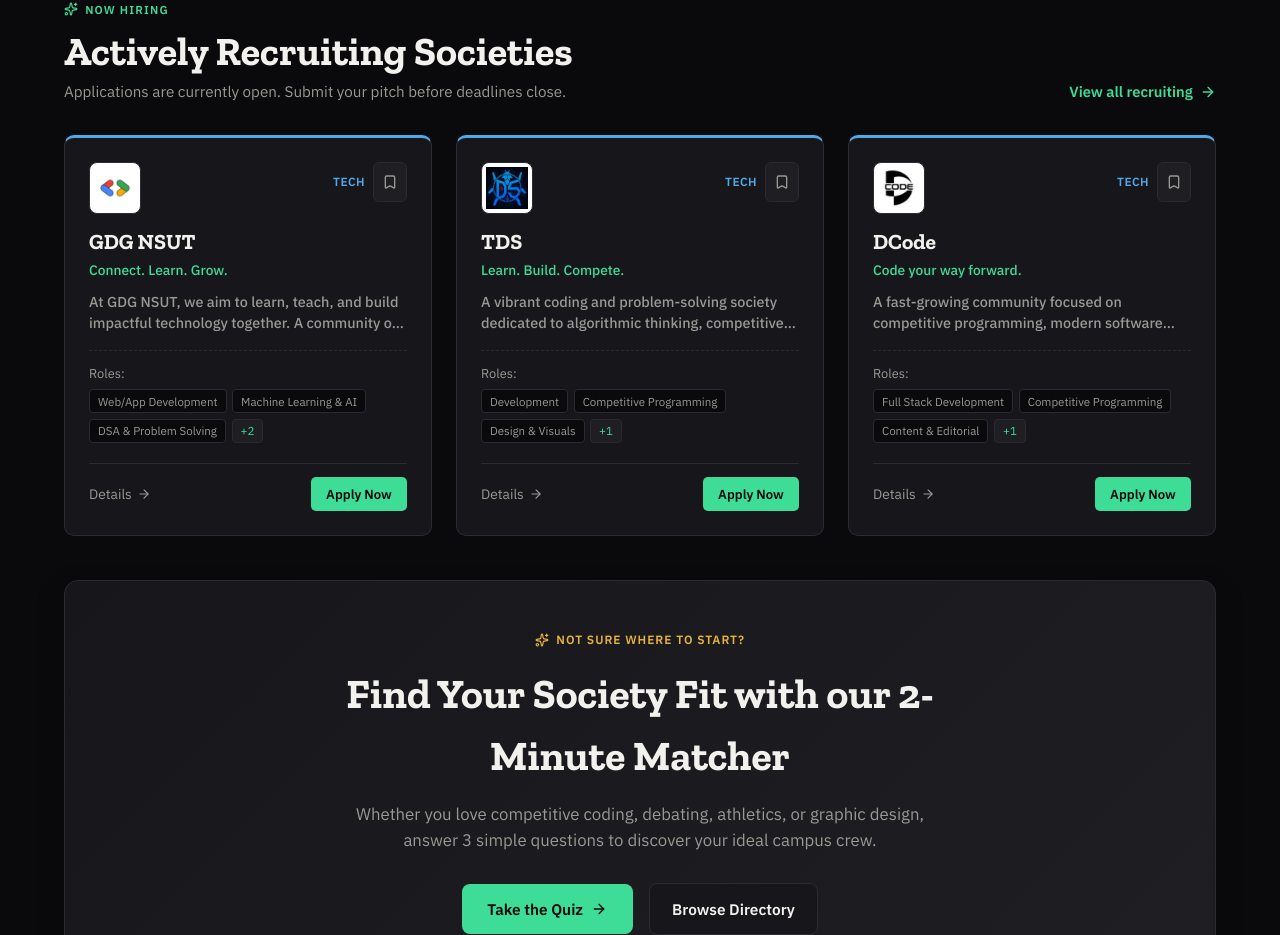
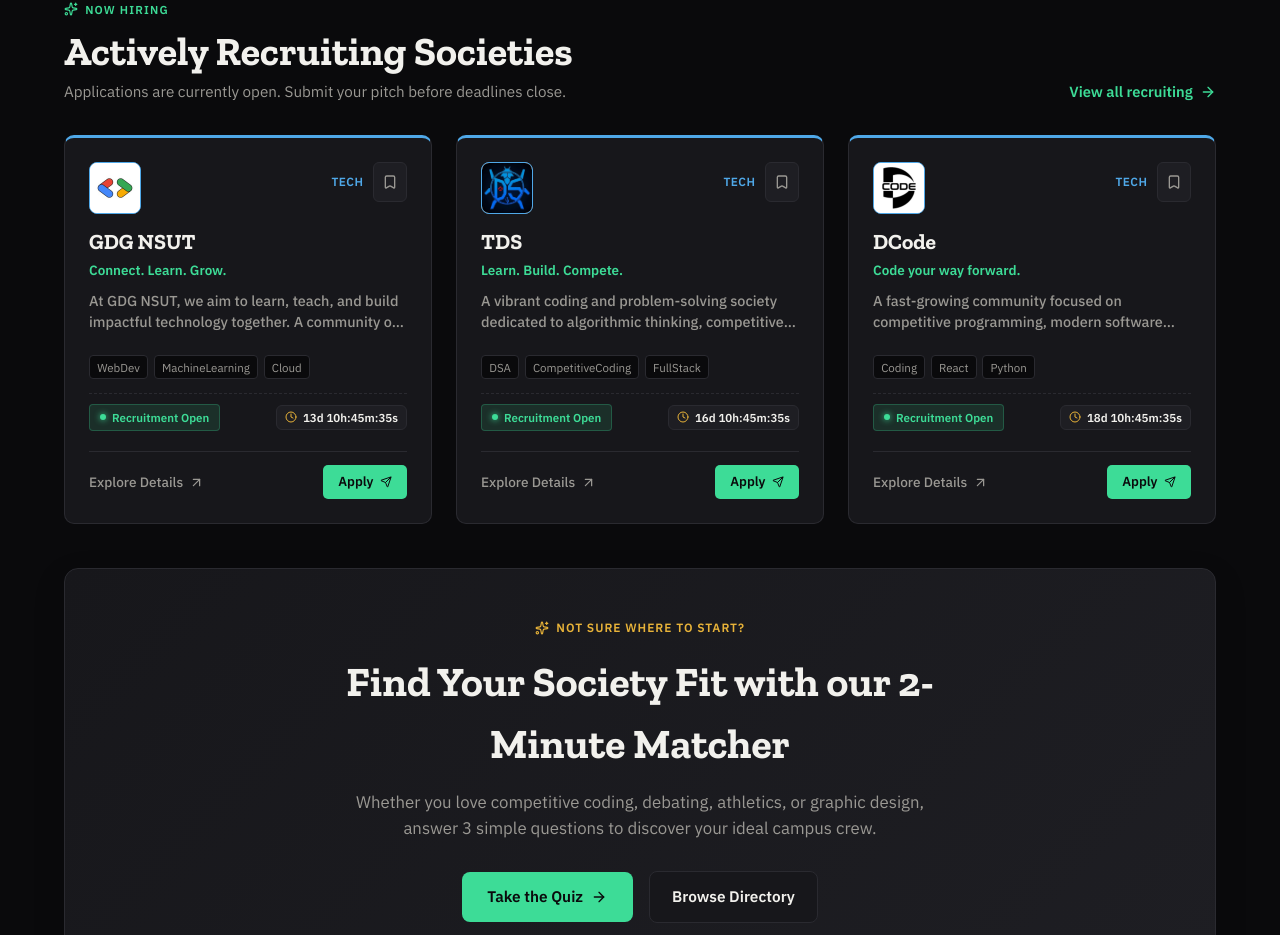
Before and after one commit to shauryakushwaha08/SocietySphere, a React (Vite) app: page / in a window 1280 px wide. Shown: the part 834-1769 px from the top of the page. Built offline with nearby package versions, Linux system fonts and the light colour scheme.

Commit message:
Make Society Card Consistent across the site

```diff
--- a/src/components/DeadlineCountdown.css
+++ b/src/components/DeadlineCountdown.css
@@ -107,15 +107,6 @@
   color: var(--text-soft);
 }
 
-.countdown-box.expired {
-  display: inline-flex;
-  align-items: center;
-  gap: 0.4rem;
-  background: var(--danger-subtle);
-  border: 1px solid var(--danger);
-  color: var(--danger);
-  border-radius: 6px;
-  padding: 0.3rem 0.6rem;
-  font-size: 0.75rem;
-  font-weight: 600;
+.expired {
+  color: var(--danger) !important;
 }
--- a/src/components/DeadlineCountdown.jsx
+++ b/src/components/DeadlineCountdown.jsx
@@ -59,20 +59,20 @@
     );
   }
 
-  if (timeLeft.expired) {
-    return (
-      <div className={`countdown-box expired ${compact ? "compact" : ""}`}>
-        <AlertCircle size={compact ? 12 : 15} />
-        <span>Recruitment Cycle Ended</span>
-      </div>
-    );
-  }
+  // if (timeLeft.expired) {
+  //   return (
+  //     <div className={`countdown-box expired ${compact ? "compact" : ""}`}>
+  //       <AlertCircle size={compact ? 12 : 15} />
+  //       <span>Recruitment Cycle Ended</span>
+  //     </div>
+  //   );
+  // }
 
   if (compact) {
     return (
       <div className="countdown-compact" title={`Closes in ${timeLeft.days}d ${timeLeft.hours}h ${timeLeft.minutes}m ${timeLeft.seconds}s`}>
         <Clock size={12} className="countdown-pulse-icon" />
-        <span className="countdown-compact-time">
+        <span className={`countdown-compact-time ${timeLeft.expired ? "expired" : "" }`}>
           {timeLeft.days > 0 ? `${timeLeft.days}d ` : ""}
           {String(timeLeft.hours).padStart(2, "0")}h:
           {String(timeLeft.minutes).padStart(2, "0")}m:
--- a/src/components/SocietyCard.css
+++ b/src/components/SocietyCard.css
@@ -4,12 +4,10 @@
   height: 52px;
   border-radius: 8px;
   background-color: #FFFFFF;
-  border: 1px solid var(--border);
   display: flex;
   align-items: center;
   justify-content: center;
   overflow: hidden;
-  padding: 4px;
 }
 
 .logo-chip img {
@@ -81,7 +79,7 @@
 .society-tag-pill {
   font-size: 0.72rem;
   color: var(--text-soft);
-  background: var(--surface-hover);
+  background: var(--bg);
   border: 1px solid var(--border);
   padding: 0.15rem 0.45rem;
   border-radius: 4px;
@@ -126,15 +124,14 @@
 
 /* Grid Card layout */
 .society-card {
-  display: flex;
-  flex-direction: column;
-  background-color: var(--surface);
+  background: var(--surface);
   border: 1px solid var(--border);
   border-top: 3px solid var(--theme);
   border-radius: 10px;
-  padding: 1.25rem;
-  transition: transform 0.18s ease, box-shadow 0.18s ease, border-color 0.18s ease;
-  position: relative;
+  padding: 1.5rem;
+  display: flex;
+  flex-direction: column;
+  transition: all 0.18s ease;
 }
 
 .society-card:hover {
@@ -168,7 +165,6 @@
   align-items: center;
   justify-content: space-between;
   gap: 0.5rem;
-  margin-bottom: 0.65rem;
 }
 
 .members-badge {
@@ -186,7 +182,7 @@
 }
 
 .card-title-link h3 {
-  font-size: 1.25rem;
+  font-size: 1.35rem;
   line-height: 1.2;
   transition: color 0.15s ease;
 }
@@ -196,18 +192,20 @@
 }
 
 .card-tagline {
-  font-size: 0.88rem;
-  color: var(--text-soft);
-  line-height: 1.45;
-  display: -webkit-box;
-  -webkit-line-clamp: 2;
-  -webkit-box-orient: vertical;
+  font-size: 0.84rem;
+  color: var(--theme);
+  font-weight: 600;
+  line-height: 1.35;
+  white-space: nowrap;
   overflow: hidden;
+  text-overflow: ellipsis;
+  margin-bottom: 0.65rem;
 }
 
 .card-deadline-hint {
-  display: inline-flex;
+  display: flex;
   align-items: center;
+  justify-content: space-between;
   gap: 0.4rem;
   font-size: 0.73rem;
   color: var(--important);
@@ -247,12 +245,16 @@
   gap: 0.4rem;
   background-color: var(--theme);
   color: var(--bg);
-  padding: 0.35rem 0.85rem;
+  /* padding: 0.35rem 0.85rem; */
   border-radius: 5px;
-  font-size: 0.8rem;
+  /* font-size: 0.8rem; */
   font-weight: 700;
   text-decoration: none;
-  transition: transform 0.15s ease;
+  /* transition: transform 0.15s ease; */
+
+  padding: 0.45rem 0.95rem;
+  font-size: 0.82rem;
+  transition: transform 0.15s ease, opacity 0.15s ease;
 }
 
 .card-apply-pill:hover {
@@ -326,6 +328,18 @@
   white-space: nowrap;
   overflow: hidden;
   text-overflow: ellipsis;
+}
+
+.society-list-desc {
+  font-size: 0.9rem;
+  font-weight: 500;
+  color: var(--text-soft);
+  line-height: 1.5;
+  display: -webkit-box;
+  -webkit-line-clamp: 2;
+  -webkit-box-orient: vertical;
+  overflow: hidden;
+  margin-bottom: 0.75rem;
 }
 
 .society-side-meta {
--- a/src/components/SocietyCard.jsx
+++ b/src/components/SocietyCard.jsx
@@ -12,7 +12,7 @@
     return (
       <div className="society-list-row" style={{ borderLeftColor: color }}>
         <span className="society-index">{String(index + 1).padStart(2, "0")}</span>
-        <div className="logo-chip">
+        <div className="logo-chip" style={{border : `1px solid ${color}`}}>
           <img src={society.logo} alt={`${society.name} logo`} loading="lazy" />
         </div>
         <div className="society-info">
@@ -28,20 +28,20 @@
           <div className="society-card-tags">
             {society.tags?.slice(0, 3).map((tag) => (
               <span key={tag} className="society-tag-pill">
-                #{tag}
+                {tag}
               </span>
             ))}
           </div>
         </div>
 
         <div className="society-side-meta">
-          <div style={{ display: "flex", flexDirection: "column", alignItems: "flex-end", gap: "0.25rem" }}>
+          <div style={{ display: "flex", flexDirection: "row", alignItems: "flex-end", gap: "0.25rem" }}>
+            {society.recruitmentOpen && society.recruitmentDeadline && (
+              <DeadlineCountdown deadline={society.recruitmentDeadline} compact={true} />
+            )}
             <span className={`status-badge ${society.recruitmentOpen ? "open" : "closed"}`}>
               <span className="status-dot" /> {society.recruitmentOpen ? "Recruiting" : "Closed"}
             </span>
-            {society.recruitmentOpen && society.recruitmentDeadline && (
-              <DeadlineCountdown deadline={society.recruitmentDeadline} compact={true} />
-            )}
           </div>
 
           <div className="society-action-btns">
@@ -70,7 +70,7 @@
   return (
     <article className="society-card" style={{ borderTopColor: color }}>
       <div className="society-card-header">
-        <div className="logo-chip">
+        <div className="logo-chip" style={{border : `1px solid ${color}`}}>
           <img src={society.logo} alt={`${society.name} logo`} loading="lazy" />
         </div>
         <div className="card-header-actions">
@@ -82,37 +82,33 @@
       </div>
 
       <div className="society-card-body">
-        <div className="status-badge-row">
-          <span className={`status-badge ${society.recruitmentOpen ? "open" : "closed"}`}>
-            <span className="status-dot" /> {society.recruitmentOpen ? "Recruitment Open" : "Closed"}
-          </span>
-          {society.membersCount && (
-            <span className="members-badge">
-              <Users size={12} /> {society.membersCount}
-            </span>
-          )}
-        </div>
+
 
         <Link to={`/society/${society.id}`} className="card-title-link">
           <h3>{society.name}</h3>
         </Link>
         <p className="card-tagline">{society.tagline}</p>
-
+        {society.description && (
+          <p className="society-list-desc">{society.description}</p>
+        )}
         {society.tags && (
           <div className="society-card-tags">
             {society.tags.slice(0, 3).map((tag) => (
               <span key={tag} className="society-tag-pill">
-                #{tag}
+                {tag}
               </span>
             ))}
           </div>
         )}
 
-        {society.recruitmentOpen && society.recruitmentDeadline && (
-          <div className="card-deadline-hint">
-            <DeadlineCountdown deadline={society.recruitmentDeadline} compact={true} />
+        <div className="card-deadline-hint">
+          <div className="status-badge-row">
+            <span className={`status-badge ${society.recruitmentOpen ? "open" : "closed"}`}>
+              <span className="status-dot" /> {society.recruitmentOpen ? "Recruitment Open" : "Closed"}
+            </span>
           </div>
-        )}
+          <DeadlineCountdown deadline={society.recruitmentDeadline} compact={true} />
+        </div>
       </div>
 
       <div className="society-card-footer">
--- a/src/data/societies.js
+++ b/src/data/societies.js
@@ -55,7 +55,7 @@
     eligibility: "Open to students across all engineering branches with keen interest in hardware, embedded systems, electronics, or tech management.",
     roles: ["Embedded & Robotics", "Software & Web", "Design & Media", "Corporate Relations & Logistics"],
     recruitmentOpen: false,
-    recruitmentDeadline: "Recruitment begins mid-semester",
+    recruitmentDeadline: "2026-09-10",
     foundedYear: 2002,
     membersCount: "420+",
     meetingSchedule: "Wednesdays 5:30 PM · ECE Block Lab 4",
--- a/src/pages/Home.jsx
+++ b/src/pages/Home.jsx
@@ -13,8 +13,7 @@
 import { Link, useNavigate } from "react-router-dom";
 import societies from "../data/societies";
 import { campusEvents } from "../data/events";
-import { categoryColors } from "../utils/categoryStyles";
-import BookmarkButton from "../components/BookmarkButton";
+import SocietyCard from "../components/SocietyCard";
 import "./Home.css";
 
 function Home() {
@@ -129,53 +128,9 @@
         </div>
 
         <div className="featured-societies-grid">
-          {recruitingSocieties.slice(0, 3).map((soc) => {
-            const color = categoryColors[soc.category] || "var(--theme)";
-            return (
-              <div key={soc.id} className="featured-soc-card" style={{ borderTopColor: color }}>
-                <div className="featured-soc-top">
-                  <div className="logo-chip">
-                    <img src={soc.logo} alt={soc.name} />
-                  </div>
-                  <div className="featured-header-actions">
-                    <span className="category-label" style={{ color }}>
-                      {soc.category}
-                    </span>
-                    <BookmarkButton societyId={soc.id} />
-                  </div>
-                </div>
-
-                <div className="featured-soc-body">
-                  <Link to={`/society/${soc.id}`} className="featured-title-link">
-                    <h3>{soc.name}</h3>
-                  </Link>
-                  <p className="featured-tagline">{soc.tagline}</p>
-                  <p className="featured-desc">{soc.description}</p>
-
-                  <div className="featured-roles-preview">
-                    <span>Roles:</span>
-                    <div className="roles-tags">
-                      {soc.roles.slice(0, 3).map((r) => (
-                        <span key={r} className="role-tag">{r}</span>
-                      ))}
-                      {soc.roles.length > 3 && (
-                        <span className="role-tag more">+{soc.roles.length - 3}</span>
-                      )}
-                    </div>
-                  </div>
-                </div>
-
-                <div className="featured-soc-footer">
-                  <Link to={`/society/${soc.id}`} className="featured-details-link">
-                    Details <ArrowRight size={14} />
-                  </Link>
-                  <Link to={`/apply/${soc.id}`} className="featured-apply-btn">
-                    Apply Now
-                  </Link>
-                </div>
-              </div>
-            );
-          })}
+          {recruitingSocieties.slice(0, 3).map((soc, index) => (
+            <SocietyCard key={soc.id} society={soc} index={index} />
+          ))}
         </div>
       </section>
 
```
